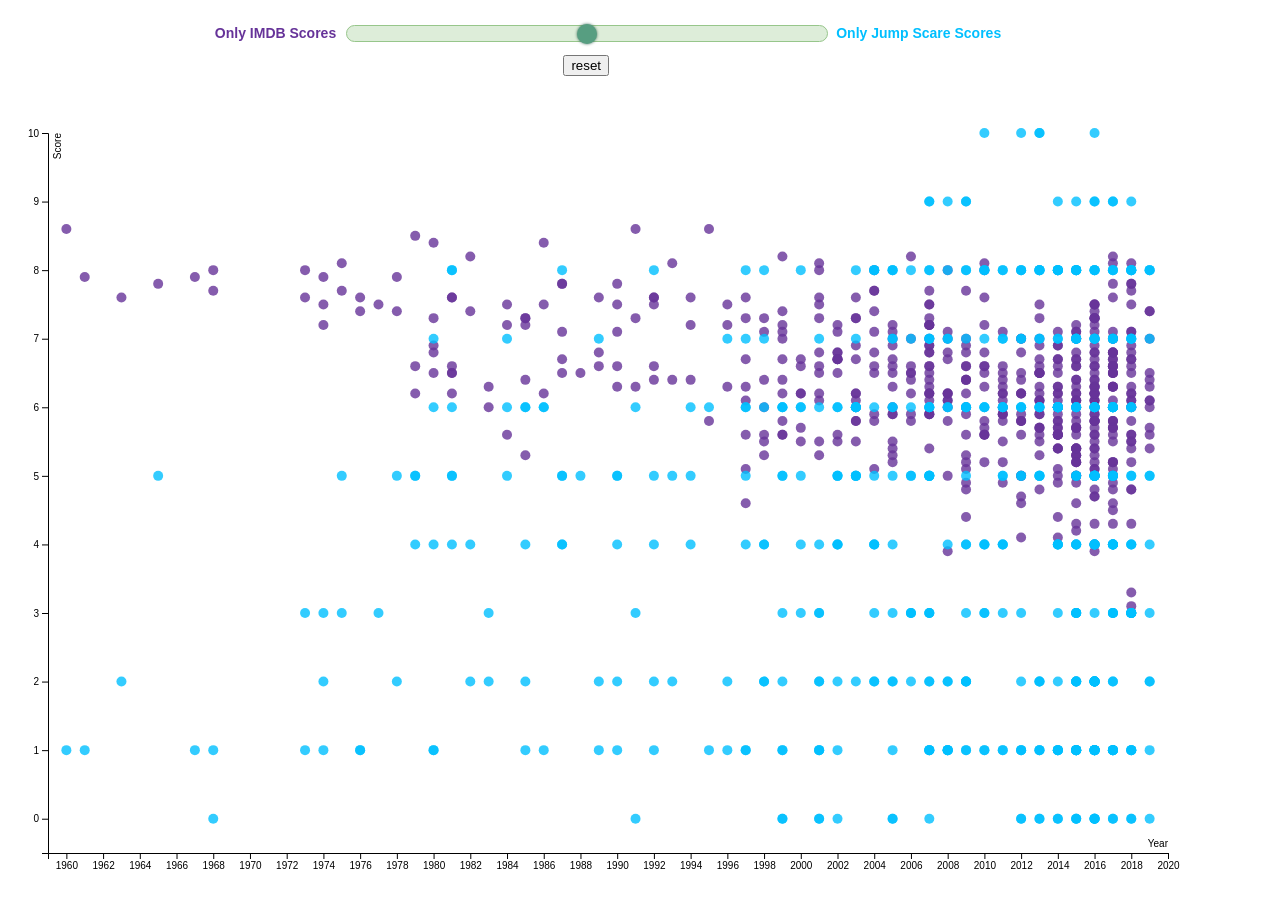
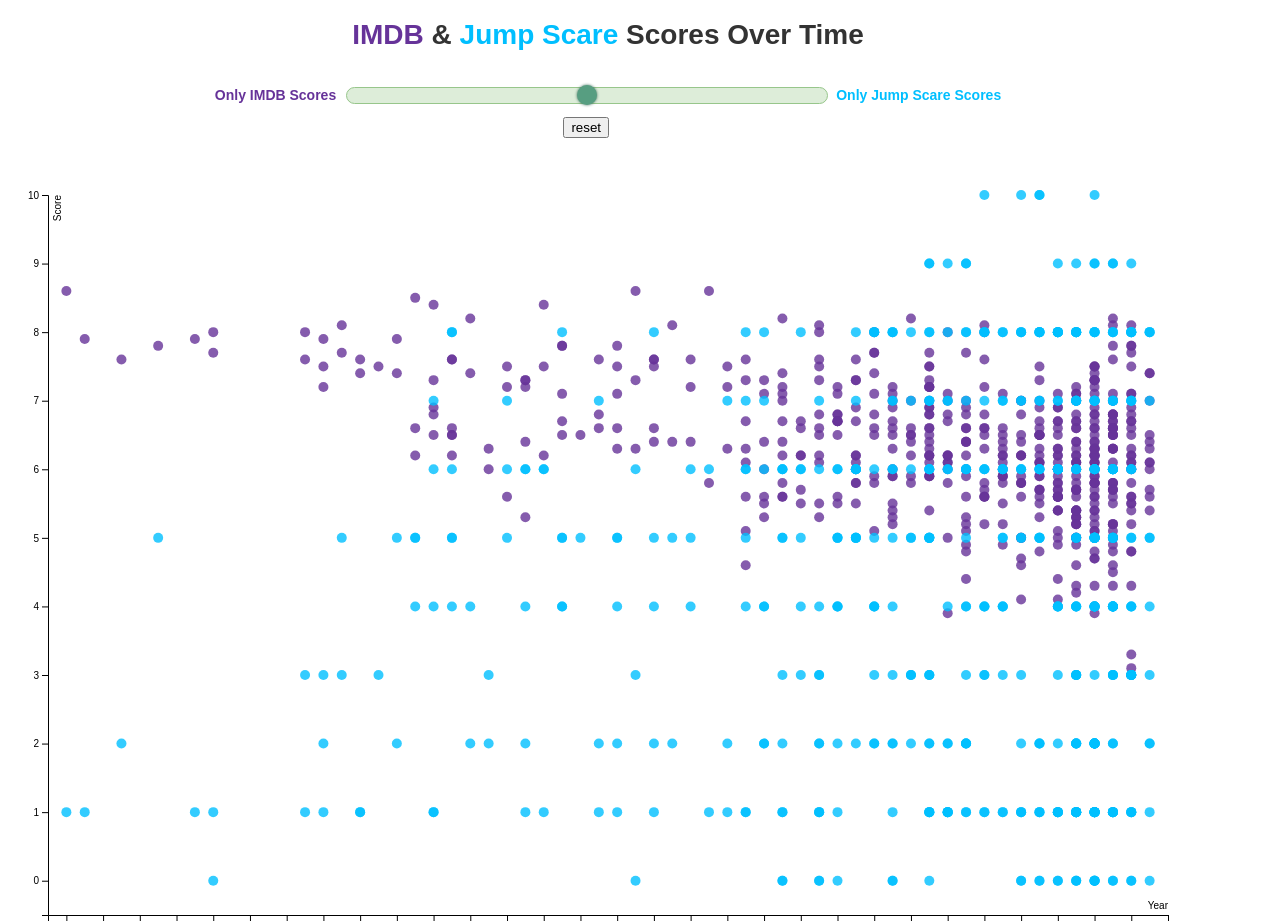
Before and after one commit to gem0303/JumpScare-DataVis-Oct2019, a plain HTML site: page index.html in a window 1280 px wide. Shown: the top 921 px of the page. Drawn offline with nearby package versions, Linux system fonts and the light colour scheme.

Commit message:
Added title, misc css updates

```diff
--- a/index.html
+++ b/index.html
@@ -5,7 +5,21 @@
     <style>
         body {
             font: 14px sans-serif;
+			overflow-x: hidden;
         }
+
+		h1 {
+		    color: #333;
+			text-align: center;
+			max-width: 1200px;
+		}
+
+		span.purple {
+			color: rebeccapurple;
+		}
+		span.blue {
+			color: deepskyblue;
+		}
 
         #container {
             width: 1200px;
@@ -118,6 +132,8 @@
 </head>
 
 <body>
+
+	<h1><span class="purple">IMDB</span> & <span class="blue">Jump Scare</span> Scores Over Time</h1>
 
     <!--from: https://codepen.io/thehonestape/pen/yjlGi -->
     <div id="slider_outer">
```
